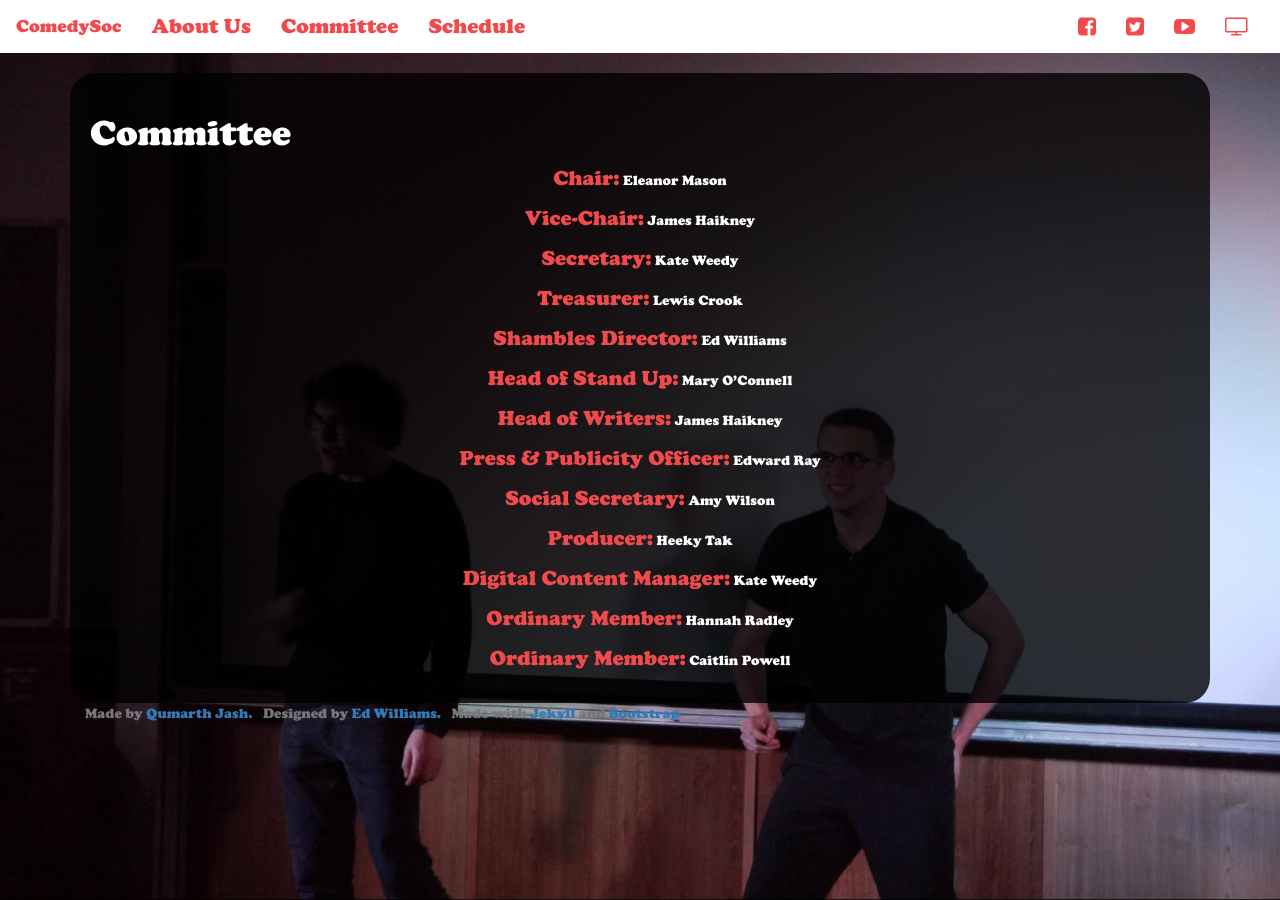
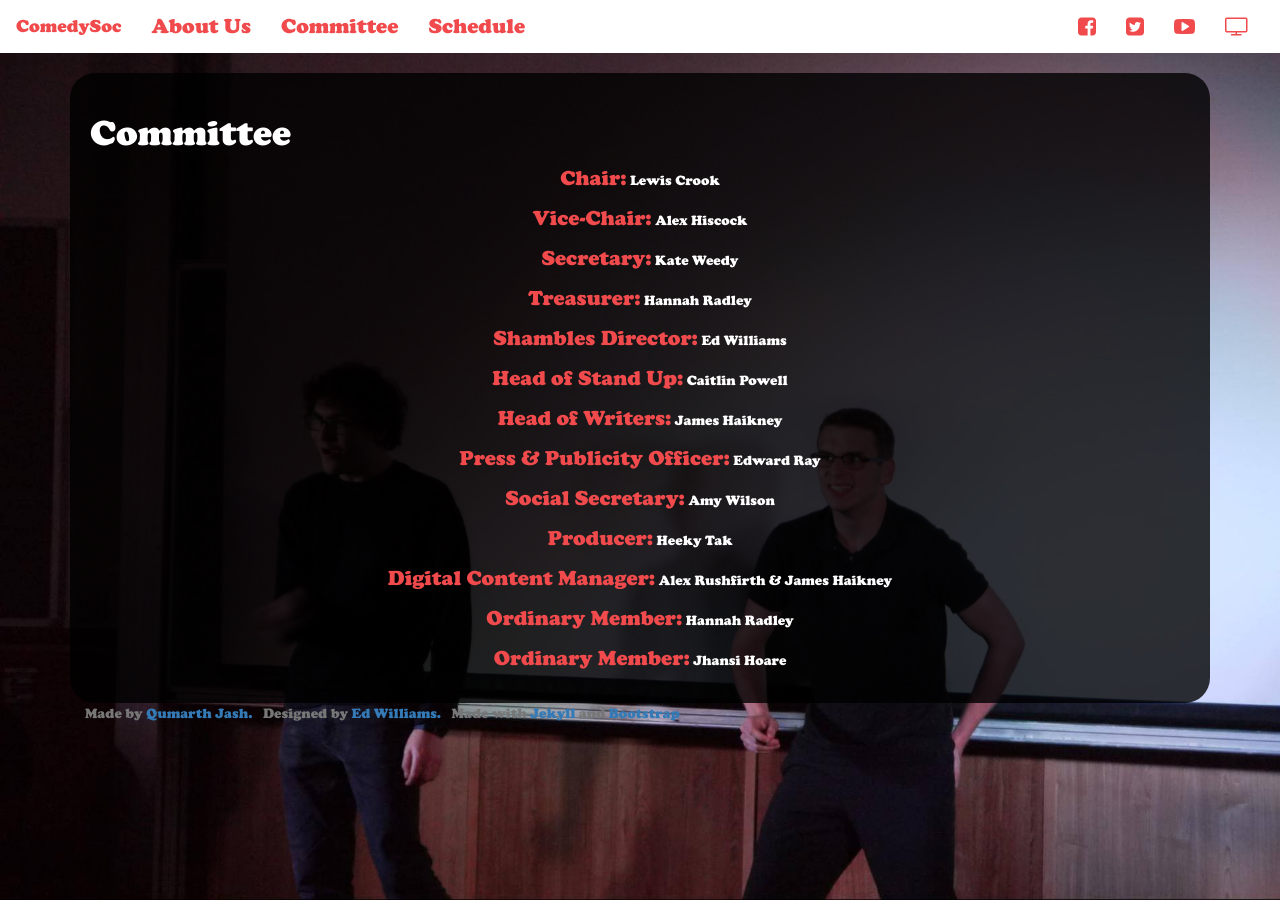
Before and after one commit to alexrushfirth/comedysoc.github.io, a Jekyll site: the page built from committee.md, in a window 1280 px wide. Built offline with Jekyll 4.4.1, drawn with Linux system fonts in a browser that asks for light colours; nearby versions of some CDN libraries.

Commit message:
2016/17 Committee Change

```diff
--- a/_data/committee.yml
+++ b/_data/committee.yml
@@ -1,20 +1,20 @@
 - name: Chair
-  person: Eleanor Mason
+  person: Lewis Crook
 
 - name: Vice-Chair
-  person: James Haikney
+  person: Alex Hiscock
 
 - name: Secretary
   person: Kate Weedy
 
 - name: Treasurer
-  person: Lewis Crook
+  person: Hannah Radley
 
 - name: Shambles Director
   person: Ed Williams
 
 - name: Head of Stand Up
-  person: Mary O'Connell
+  person: Caitlin Powell
 
 - name: Head of Writers
   person: James Haikney
@@ -29,10 +29,10 @@
   person: Heeky Tak
 
 - name: Digital Content Manager
-  person: Kate Weedy
+  person: Alex Rushfirth & James Haikney
 
 - name: Ordinary Member
   person: Hannah Radley
 
 - name: Ordinary Member
-  person: Caitlin Powell
+  person: Jhansi Hoare
```
